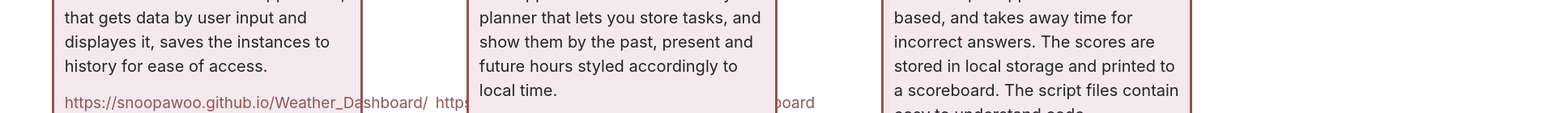
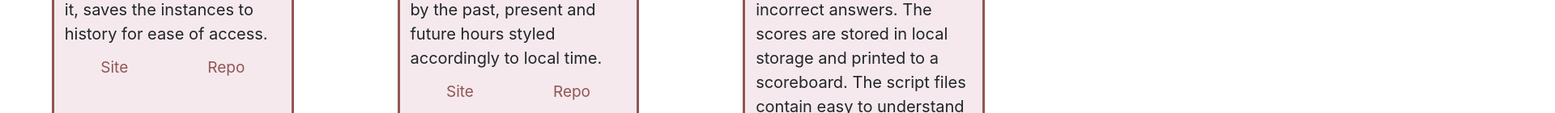
Before and after one commit to Snoopawoo/React_Portfolio, a React (Create React App) app in the folder react_portfolio/: page /Gallery in a window 1280 px wide. Shown: the part 476-616 px from the top of the page at 81% size, 1920 px wide, since content can reach past the window. Built offline with nearby package versions, Linux system fonts and the light colour scheme.

Commit message:
fixes script

```diff
--- a/react_portfolio/src/components/Project.js
+++ b/react_portfolio/src/components/Project.js
@@ -1,5 +1,6 @@
 function Project(props) {
     return (
+
         <div className = 'projectcard'>
   <img src = {props.image} className ="card-img-top" alt="..."/>
   <div className ="card-body">
@@ -7,8 +8,8 @@ function Project(props) {
     <p className ="card-text">{props.description}</p>
   </div>
   <div className ="card-body linkstorage">
-    <a href="#" className ="card-link">{props.site}</a>
-    <a href="#" className ="card-link">{props.repo}</a>
+    <a href={props.site} className ="card-link">Site</a>
+    <a href={props.repo} className ="card-link">Repo</a>
   </div>
 </div>
 
```
Also changed, not shown: react_portfolio/src/pages/Gallery copy.js (deleted, +0 -20 lines).
